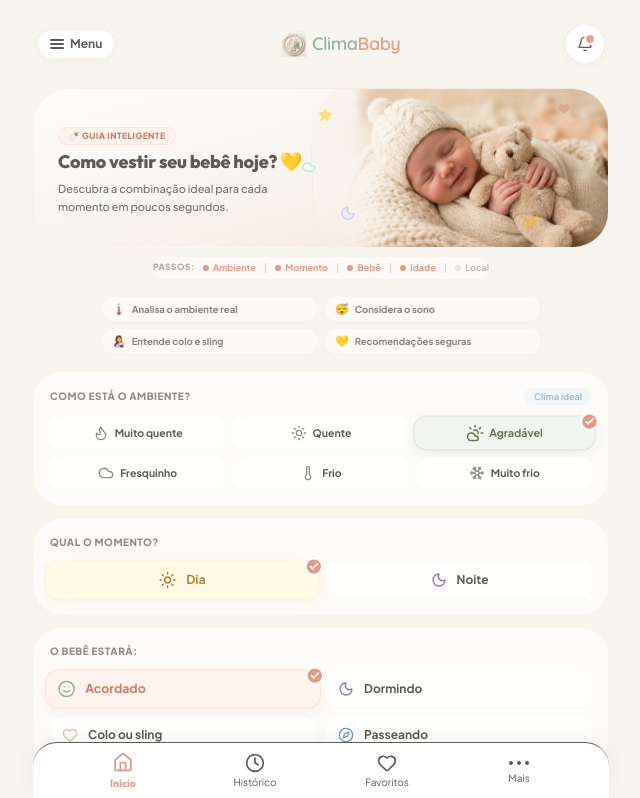
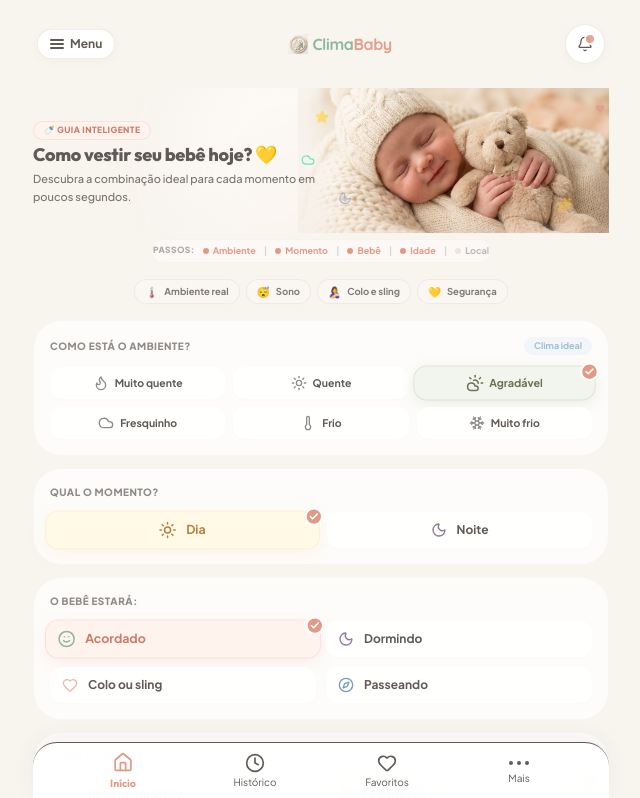
Before and after one commit to lumelo025-cpu/APP-Como-Vestir-o-Beb-, a React (Vite) app: page / in a window 1280 px wide. Shown: the top 798 px of the page, without its empty margins (319-959 px from the left). Built offline with nearby package versions, Linux system fonts and the light colour scheme.

Commit message:
style: update brand logo size and font weight
Adjusted the header logo dimensions and font styling to improve visual balance and consistency.

```diff
--- a/src/App.tsx
+++ b/src/App.tsx
@@ -327,19 +327,19 @@ export default function App() {
         {/* Small Centralized Brand Logo */}
         <motion.div
           onClick={() => { setActiveTab('inicio'); setScreen('welcome'); }}
-          className="cursor-pointer flex items-center gap-1.5 focus:outline-none"
+          className="cursor-pointer flex items-center gap-1 focus:outline-none"
           whileHover={{ scale: 1.02 }}
           whileTap={{ scale: 0.98 }}
         >
           <img
             src={menuClothesLogoImg}
             alt="Logo ClimaBaby"
-            className="h-6.5 w-auto object-contain shrink-0"
+            className="h-5 w-auto object-contain shrink-0"
             referrerPolicy="no-referrer"
           />
-          <div className="flex items-center font-logo tracking-tight text-lg leading-none select-none">
-            <span className="font-semibold text-[#8EB79F]">Clima</span>
-            <span className="font-semibold text-[#E49F8C]">Baby</span>
+          <div className="flex items-center font-logo tracking-tight text-base leading-none select-none">
+            <span className="font-bold text-[#8EB79F]">Clima</span>
+            <span className="font-bold text-[#E49F8C]">Baby</span>
           </div>
         </motion.div>
 
@@ -404,69 +404,75 @@ export default function App() {
                 id="screen-welcome"
               >
 
-                {/* NEW INTEGRATED LANDING HERO (NO HEAVY CARDS, BIO-GRADIENT BG, OVERLAPPING ORGANIC FLOAT BABY) */}
-                <div className="w-full relative overflow-hidden rounded-[2.25rem] bg-gradient-to-br from-[#FFFDF9] via-[#F8F4EE] to-[#F4C7B8]/30 border border-[#EDE5DB]/25 p-5 sm:p-6 mb-2 flex flex-col justify-center min-h-[148px] sm:min-h-[160px]">
+                {/* NEW INTEGRATED LANDING HERO (SEAMLESSLY DE-CARDED, BLENDS INTO PAGE BACKGROUND - Ajuste 1) */}
+                <div className="w-full relative overflow-hidden py-4 sm:py-6 mb-1.5 flex flex-col justify-center min-h-[135px] sm:min-h-[145px] select-none">
+
+                  {/* Floating ambient glow wash behind the text and baby - Soft ethereal background (Ajuste 1, 3) */}
+                  <div className="absolute right-[-10%] top-1/2 -translate-y-1/2 w-[85%] h-[150%] rounded-full bg-gradient-to-br from-[#FFFDF9] via-[#FAF6F0] to-[#F4C7B8]/30 blur-[28px] opacity-90 -z-10 pointer-events-none" />
 
                   {/* Floating ornaments surrounding the baby on the right side */}
-                  <div className="absolute right-0 top-0 bottom-0 w-[55%] pointer-events-none select-none z-10 overflow-hidden">
-
-                    {/* The baby image - aligned right, borderless, organic float transition */}
-                    <div className="absolute -right-5 top-1/2 -translate-y-1/2 w-full h-[125%] max-h-[180px] rounded-l-[3.5rem] overflow-hidden transform rotate-[-2deg]">
+                  <div className="absolute right-[-4%] top-0 bottom-0 w-[58%] pointer-events-none select-none z-10 overflow-hidden">
+
+                    {/* The baby image - aligned right, borderless, organic float transition, enlarged ~15% (Ajuste 2) */}
+                    <div className="absolute -right-3 top-1/2 -translate-y-1/2 w-[115%] h-[140%] max-h-[210px] overflow-hidden transform rotate-[-1deg]">
                       <img
                         src={babyHeroImg}
                         alt="Bebê dormindo"
-                        className="w-full h-full object-cover object-center transform scale-[1.05]"
+                        className="w-full h-full object-cover object-center transform scale-[1.08]"
                         referrerPolicy="no-referrer"
                       />
-                      {/* Left soft wash transparency layer to dissolve the image into the layout gradient seamlessly */}
-                      <div className="absolute inset-y-0 left-0 w-20 bg-gradient-to-r from-[#F8F4EE] via-[#F8F4EE]/90 to-transparent" />
-                      <div className="absolute inset-0 bg-gradient-to-t from-[#F4C7B8]/10 via-transparent to-transparent pointer-events-none" />
-                    </div>
-
-                    {/* Highly discreet, premium floating graphic shapes */}
+                      {/* Left soft wash transparency layer to dissolve the image into the layout gradient seamlessly (Ajuste 3) */}
+                      <div className="absolute inset-y-0 left-0 w-24 bg-gradient-to-r from-[#F8F4EE] via-[#F8F4EE]/90 to-transparent pointer-events-none" />
+                      <div className="absolute inset-x-0 top-0 h-10 bg-gradient-to-b from-[#F8F4EE] to-transparent pointer-events-none" />
+                      <div className="absolute inset-x-0 bottom-0 h-10 bg-gradient-to-t from-[#F8F4EE] to-transparent pointer-events-none" />
+                      {/* Ethereal light peach overlay */}
+                      <div className="absolute inset-0 bg-gradient-to-t from-[#F4C7B8]/15 via-transparent to-transparent pointer-events-none" />
+                    </div>
+
+                    {/* Highly discreet, premium floating graphic shapes (Ajuste 6) */}
                     <motion.div
-                      animate={{ y: [0, -5, 0], rotate: [0, 5, 0] }}
+                      animate={{ y: [0, -4, 0], rotate: [0, 4, 0] }}
                       transition={{ repeat: Infinity, duration: 4, ease: "easeInOut" }}
-                      className="absolute left-[8%] top-[15%] text-amber-400 opacity-60 flex items-center justify-center"
+                      className="absolute left-[5%] top-[18%] text-amber-400/70 opacity-60 flex items-center justify-center pointer-events-none"
                     >
                       <Star className="w-3.5 h-3.5 fill-amber-300 text-amber-300" />
                     </motion.div>
 
                     <motion.div
-                      animate={{ y: [0, 4, 0] }}
+                      animate={{ y: [0, 3, 0] }}
                       transition={{ repeat: Infinity, duration: 5, ease: "easeInOut" }}
-                      className="absolute right-[12%] top-[8%] text-[#E29A88] opacity-70"
+                      className="absolute right-[8%] top-[10%] text-[#E29A88]/80 opacity-70 pointer-events-none"
                     >
-                      <Heart className="w-3 h-3 fill-[#E29A88] text-[#E29A88]" />
+                      <Heart className="w-2.5 h-2.5 fill-[#E29A88] text-[#E29A88]" />
                     </motion.div>
 
                     <motion.div
                       animate={{ y: [0, -3, 0], scale: [0.95, 1.05, 0.95] }}
                       transition={{ repeat: Infinity, duration: 4.5, ease: "easeInOut" }}
-                      className="absolute left-[15%] bottom-[15%] text-indigo-300 opacity-55"
+                      className="absolute left-[12%] bottom-[18%] text-[#6E8FBE] opacity-50 pointer-events-none"
                     >
-                      <Moon className="w-4 h-4 fill-indigo-100/50 text-indigo-300" />
+                      <Moon className="w-3.5 h-3.5 fill-[#6E8FBE]/20 text-[#6E8FBE]" />
                     </motion.div>
 
                     <motion.div
-                      animate={{ scale: [1, 1.15, 1] }}
+                      animate={{ scale: [1, 1.12, 1] }}
                       transition={{ repeat: Infinity, duration: 3, ease: "easeInOut" }}
-                      className="absolute right-[22%] bottom-[12%] text-amber-400 opacity-70"
+                      className="absolute right-[18%] bottom-[15%] text-amber-400 opacity-70 pointer-events-none"
                     >
                       <Sparkles className="w-3.5 h-3.5" />
                     </motion.div>
 
                     <motion.div
-                      animate={{ x: [0, 3, 0] }}
+                      animate={{ x: [0, 2, 0] }}
                       transition={{ repeat: Infinity, duration: 6, ease: "easeInOut" }}
-                      className="absolute left-[3%] top-[45%] text-[#8CB69F] opacity-50 flex items-center justify-center font-black"
+                      className="absolute left-[1%] top-[45%] text-emerald-400/60 opacity-55 flex items-center justify-center pointer-events-none"
                     >
-                      <Cloud className="w-3.5 h-3.5 fill-emerald-50/50 text-emerald-300" />
+                      <Cloud className="w-3.5 h-3.5 fill-emerald-50/40 text-emerald-400" />
                     </motion.div>
                   </div>
 
-                  {/* LEFT TEXT PANEL — occupying ~50% width to prevent overlap */}
-                  <div className="w-[52%] sm:w-[50%] z-20 text-left space-y-1.5 relative select-none pr-1">
+                  {/* LEFT TEXT PANEL — occupying ~50% width to prevent overlap (Ajuste 8) */}
+                  <div className="w-[52%] sm:w-[50%] z-20 text-left space-y-1 relative select-none pr-1">
                     <span className="inline-block text-[8.5px] font-black text-[#CB7C69] bg-[#FFF3EE] px-2.5 py-0.5 rounded-full border border-[#F4C7B8]/40 tracking-wider uppercase">
                       🍼 Guia Inteligente
                     </span>
@@ -506,23 +512,23 @@ export default function App() {
                   </div>
                 </div>
 
-                {/* BENEFÍCIOS REALÇADORES DO APP (Ajuste 7) */}
-                <div className="grid grid-cols-2 gap-1.5 max-w-[440px] sm:max-w-md mx-auto px-1 select-none">
-                  <div className="flex items-center gap-1.5 bg-white/50 backdrop-blur-[2px] border border-[#EDE5DB]/40 px-2.5 py-1 rounded-xl shadow-4xs transition-transform duration-300 hover:scale-[1.01]">
-                    <span className="text-[11px]" role="img" aria-label="Ambiente">🌡️</span>
-                    <span className="text-[9.5px] font-bold text-[#5F5A55]/75">Analisa o ambiente real</span>
-                  </div>
-                  <div className="flex items-center gap-1.5 bg-white/50 backdrop-blur-[2px] border border-[#EDE5DB]/40 px-2.5 py-1 rounded-xl shadow-4xs transition-transform duration-300 hover:scale-[1.01]">
-                    <span className="text-[11px]" role="img" aria-label="Sono">😴</span>
-                    <span className="text-[9.5px] font-bold text-[#5F5A55]/75">Considera o sono</span>
-                  </div>
-                  <div className="flex items-center gap-1.5 bg-white/50 backdrop-blur-[2px] border border-[#EDE5DB]/40 px-2.5 py-1 rounded-xl shadow-4xs transition-transform duration-300 hover:scale-[1.01]">
-                    <span className="text-[11px]" role="img" aria-label="Colo">🤱</span>
-                    <span className="text-[9.5px] font-bold text-[#5F5A55]/75">Entende colo e sling</span>
-                  </div>
-                  <div className="flex items-center gap-1.5 bg-white/50 backdrop-blur-[2px] border border-[#EDE5DB]/40 px-2.5 py-1 rounded-xl shadow-4xs transition-transform duration-300 hover:scale-[1.01]">
-                    <span className="text-[11px]" role="img" aria-label="Seguro">💛</span>
-                    <span className="text-[9.5px] font-bold text-[#5F5A55]/75">Recomendações seguras</span>
+                {/* COMPACT DE-CLUTTERED BENEFIT CHIPS (Ajuste 5, 7) */}
+                <div className="flex flex-wrap items-center justify-center gap-1.5 max-w-[480px] sm:max-w-md mx-auto px-1 select-none">
+                  <div className="flex items-center gap-1.5 bg-[#FAF7F2] border border-[#EDE5DB]/70 px-2.5 py-1 rounded-full shadow-[0_1px_4px_rgba(95,90,85,0.01)] hover:scale-[1.02] transition-transform duration-200">
+                    <span className="text-[10.5px]" role="img" aria-label="Ambiente">🌡️</span>
+                    <span className="text-[9.5px] font-bold text-[#5F5A55]/80">Ambiente real</span>
+                  </div>
+                  <div className="flex items-center gap-1.5 bg-[#FAF7F2] border border-[#EDE5DB]/70 px-2.5 py-1 rounded-full shadow-[0_1px_4px_rgba(95,90,85,0.01)] hover:scale-[1.02] transition-transform duration-200">
+                    <span className="text-[10.5px]" role="img" aria-label="Sono">😴</span>
+                    <span className="text-[9.5px] font-bold text-[#5F5A55]/80">Sono</span>
+                  </div>
+                  <div className="flex items-center gap-1.5 bg-[#FAF7F2] border border-[#EDE5DB]/70 px-2.5 py-1 rounded-full shadow-[0_1px_4px_rgba(95,90,85,0.01)] hover:scale-[1.02] transition-transform duration-200">
+                    <span className="text-[10.5px]" role="img" aria-label="Colo">🤱</span>
+                    <span className="text-[9.5px] font-bold text-[#5F5A55]/80">Colo e sling</span>
+                  </div>
+                  <div className="flex items-center gap-1.5 bg-[#FAF7F2] border border-[#EDE5DB]/70 px-2.5 py-1 rounded-full shadow-[0_1px_4px_rgba(95,90,85,0.01)] hover:scale-[1.02] transition-transform duration-200">
+                    <span className="text-[10.5px]" role="img" aria-label="Seguro">💛</span>
+                    <span className="text-[9.5px] font-bold text-[#5F5A55]/80">Segurança</span>
                   </div>
                 </div>
 
```
